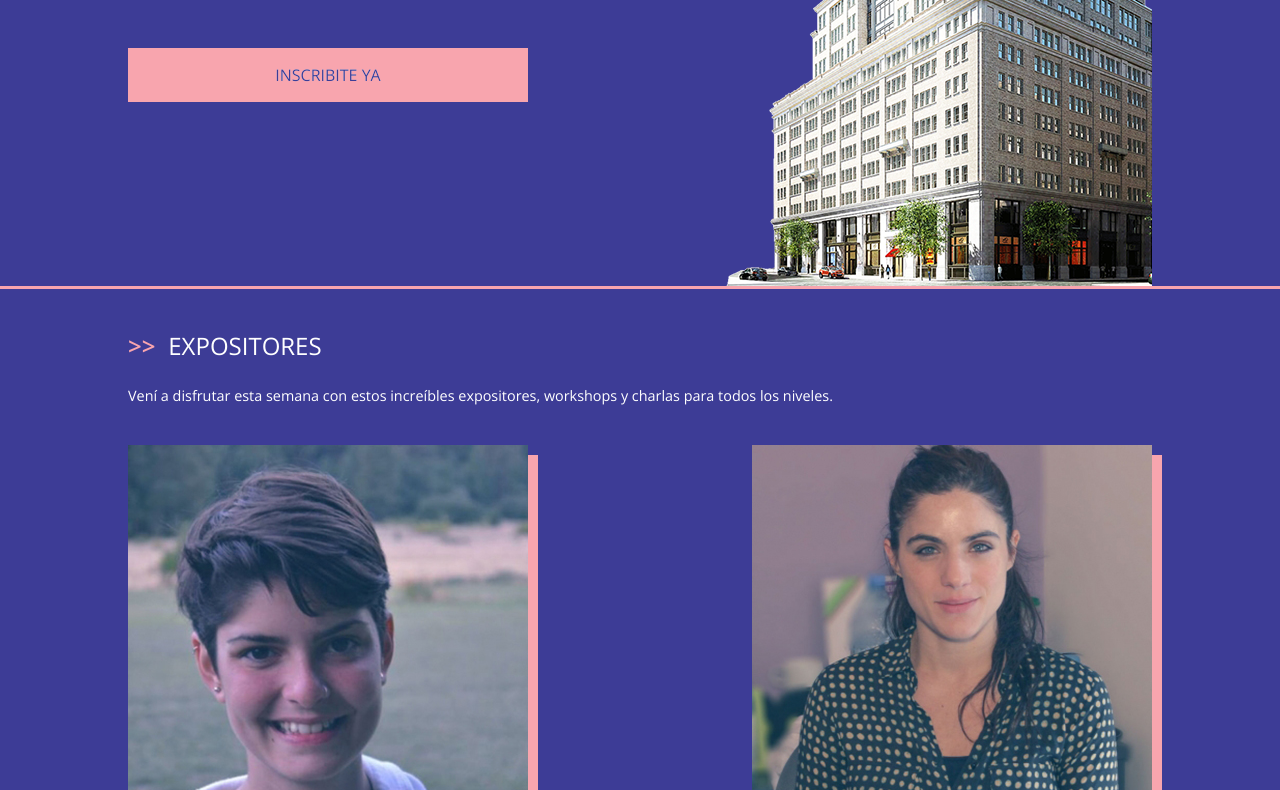
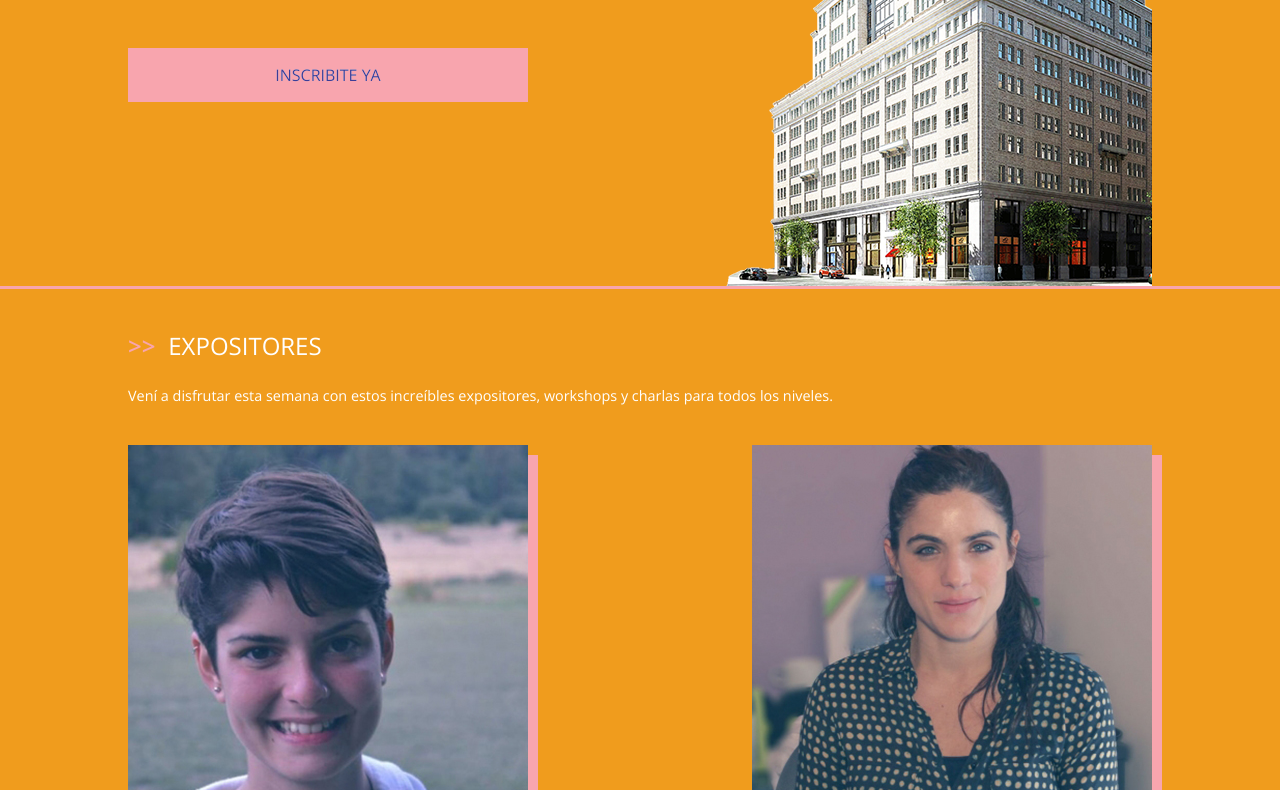
Before and after one commit to jiscocozza/prueba-2-2020, a plain HTML site: page index.html in a window 1280 px wide. Shown: the part 325-1115 px from the top of the page. Drawn offline with nearby package versions, Linux system fonts and the light colour scheme.

Commit message:
Cambié el fondo a naranja

```diff
--- a/css/style.css
+++ b/css/style.css
@@ -7,7 +7,7 @@
   box-sizing: border-box; }
 
 body {
-  background-color: #3d3c96;
+  background-color: #f09c1d;
   font-family: "Open Sans", sans-serif;
   color: #FFF;
   overflow-x: hidden; }
```
